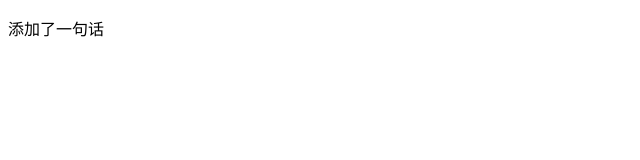
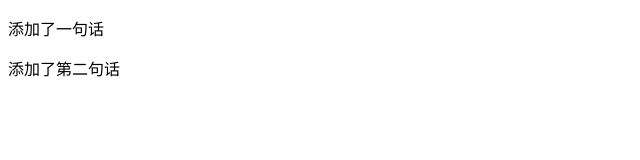
Before and after one commit to Luckymatian/matian01, a plain HTML site: page users.html in a window 1280 px wide. Shown: the whole page, without its empty margins (0-640 px from the left). Drawn offline with Linux system fonts and the light colour scheme.

Commit message:
users添加了第二句话
描述：users添加了第二句话

```diff
--- a/users.html
+++ b/users.html
@@ -8,5 +8,6 @@
 </head>
 <body>
     <p>添加了一句话</p>
+    <p>添加了第二句话</p>
 </body>
 </html>
```
